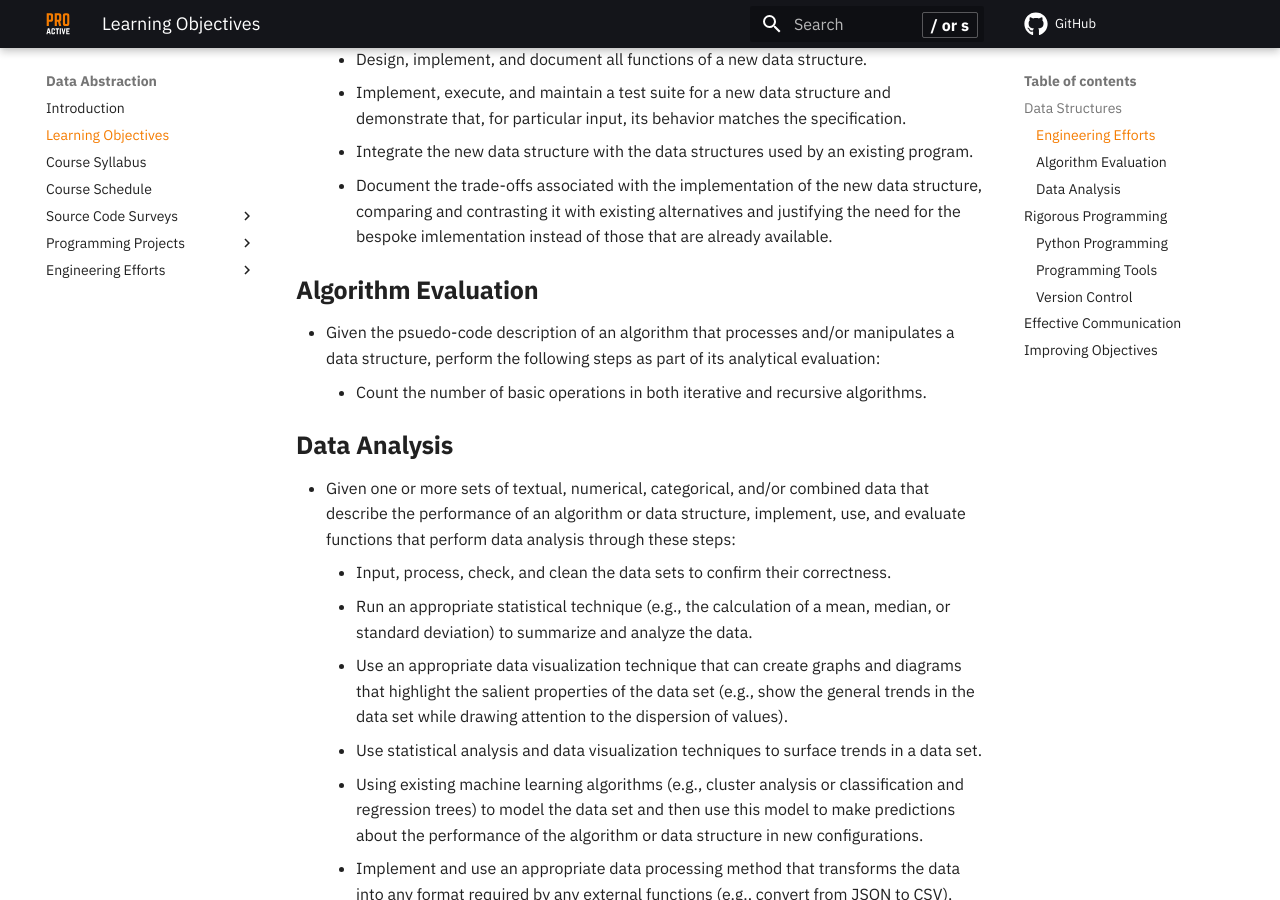
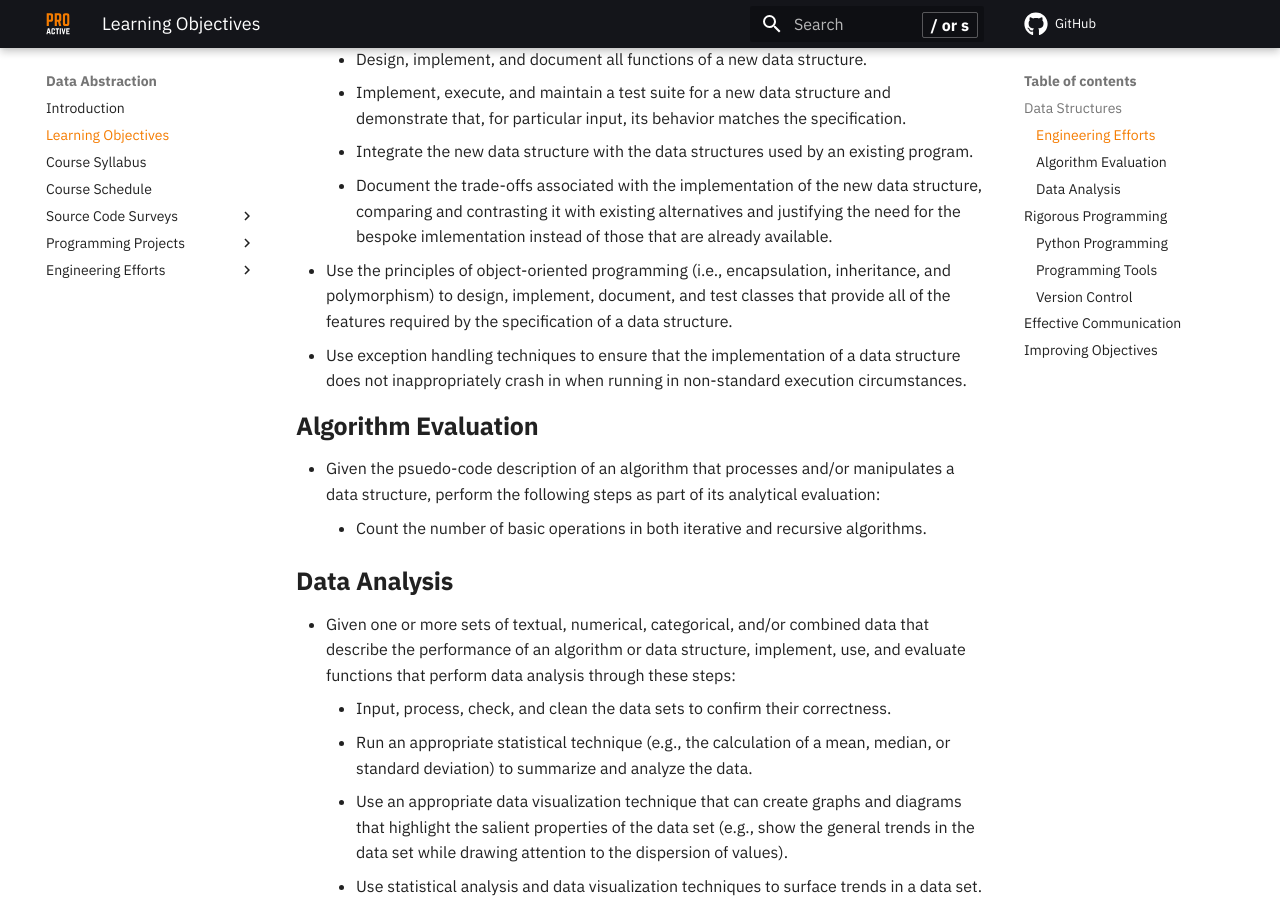
Before and after one commit to ProactiveProgrammers/www.proactiveprogrammers.com, an MkDocs documentation site: the page built from docs/data-abstraction/learning-objectives-data-abstraction.md, in a window 1280 px wide and 900 px high, scrolled down 812 px. Built offline with MkDocs 1.6.1 and Material for MkDocs 9.7.7, drawn with Linux system fonts in a browser that asks for light colours; comment, search, counter and statistics services are not loaded.

Commit message:
feat: Add OOP and exceptions to learning-objectives-data-abstraction.

```diff
--- a/docs/data-abstraction/learning-objectives-data-abstraction.md
+++ b/docs/data-abstraction/learning-objectives-data-abstraction.md
@@ -31,6 +31,13 @@ will be able to demonstrate mastery of the following skills in data structures:
       structure, comparing and contrasting it with existing alternatives and
       justifying the need for the bespoke imlementation instead of those that
       are already available.
+- Use the principles of object-oriented programming (i.e., encapsulation,
+  inheritance, and polymorphism) to design, implement, document, and test
+  classes that provide all of the features required by the specification of a
+  data structure.
+- Use exception handling techniques to ensure that the implementation of a data
+  structure does not inappropriately crash in when running in non-standard
+  execution circumstances.
 
 ### Algorithm Evaluation
 
```
